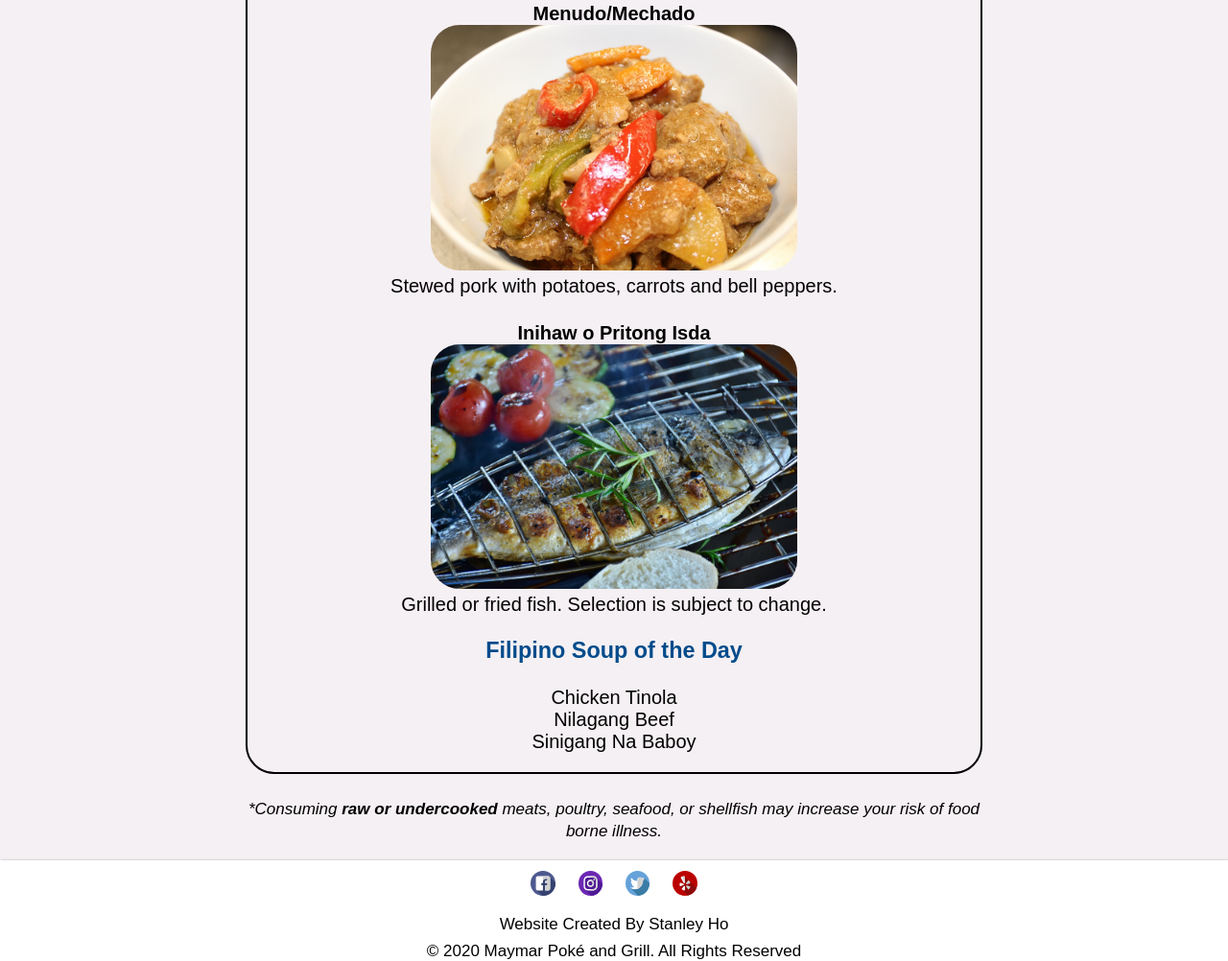
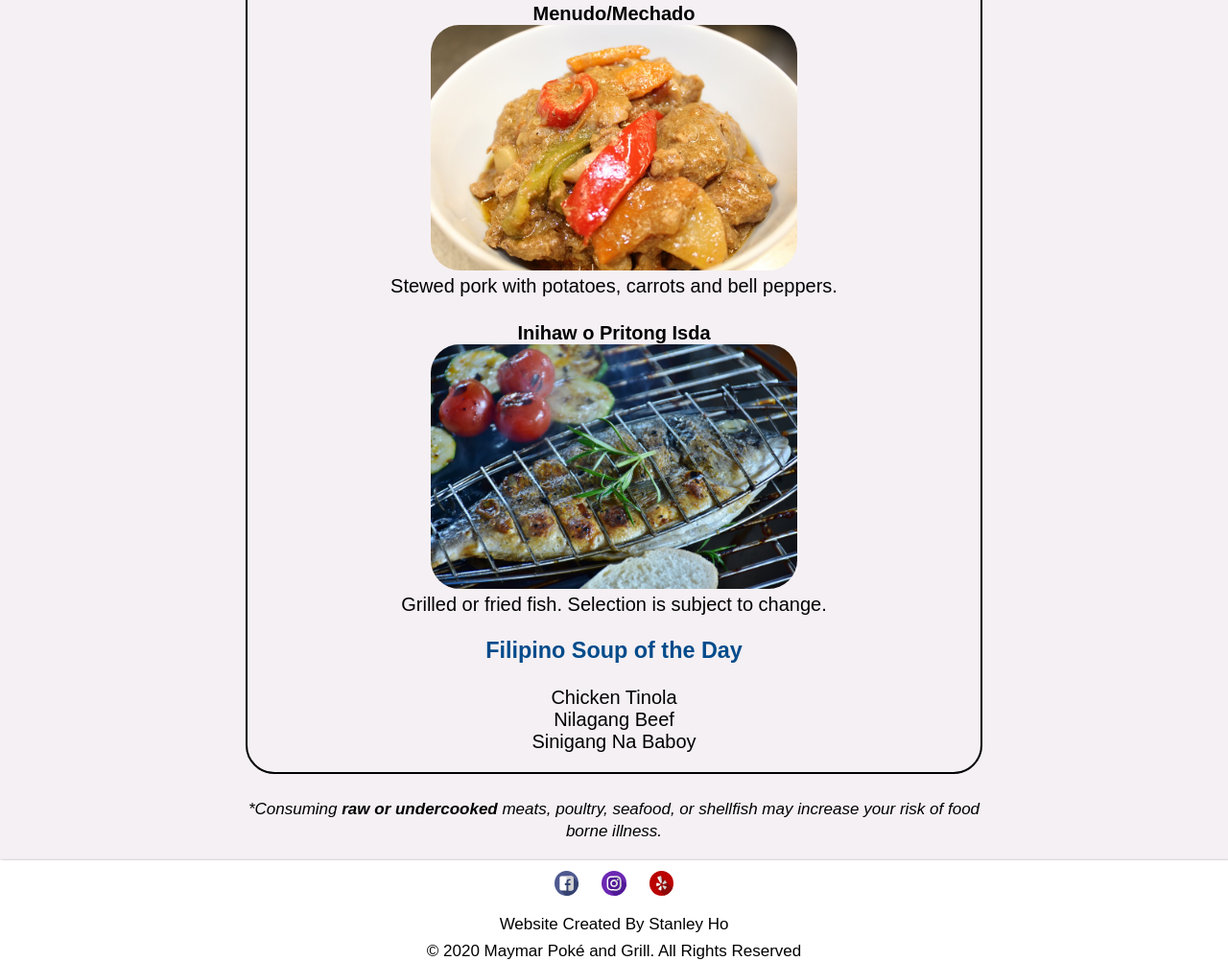
Before and after one commit to stanleyjh/Maymar, a plain HTML site: page menu.html in a window 1280 px wide. Shown: the part 4532-5534 px from the top of the page at 96% size. Drawn offline with Linux system fonts and the light colour scheme.

Commit message:
removed twitter link

```diff
--- a/menu.html
+++ b/menu.html
@@ -188,7 +188,7 @@
       <!-- Credit for the SVG icons: https://www.flaticon.com/authors/freepik -->
       <a href="https://www.facebook.com/MaymarPoke/" target="_blank"><img src="images/social-icons/facebook.svg" alt="facebook"></a>
       <a href="https://www.instagram.com/explore/locations/123161578355986/maymar-poke-and-grill?hl=en" target="_blank"><img src="images/social-icons/instagram.svg" alt="instagram"></a>
-      <a href="https://twitter.com/hashtag/maymarpoke" target="_blank"><img src="images/social-icons/twitter.svg"></a>
+<!--       <a href="https://twitter.com/hashtag/maymarpoke" target="_blank"><img src="images/social-icons/twitter.svg"></a> -->
       <a href="https://www.yelp.com/biz/maymar-poke-and-grill-norfolk" target="_blank"><img src="images/social-icons/yelp.svg"></a>
     </div>
 
```
